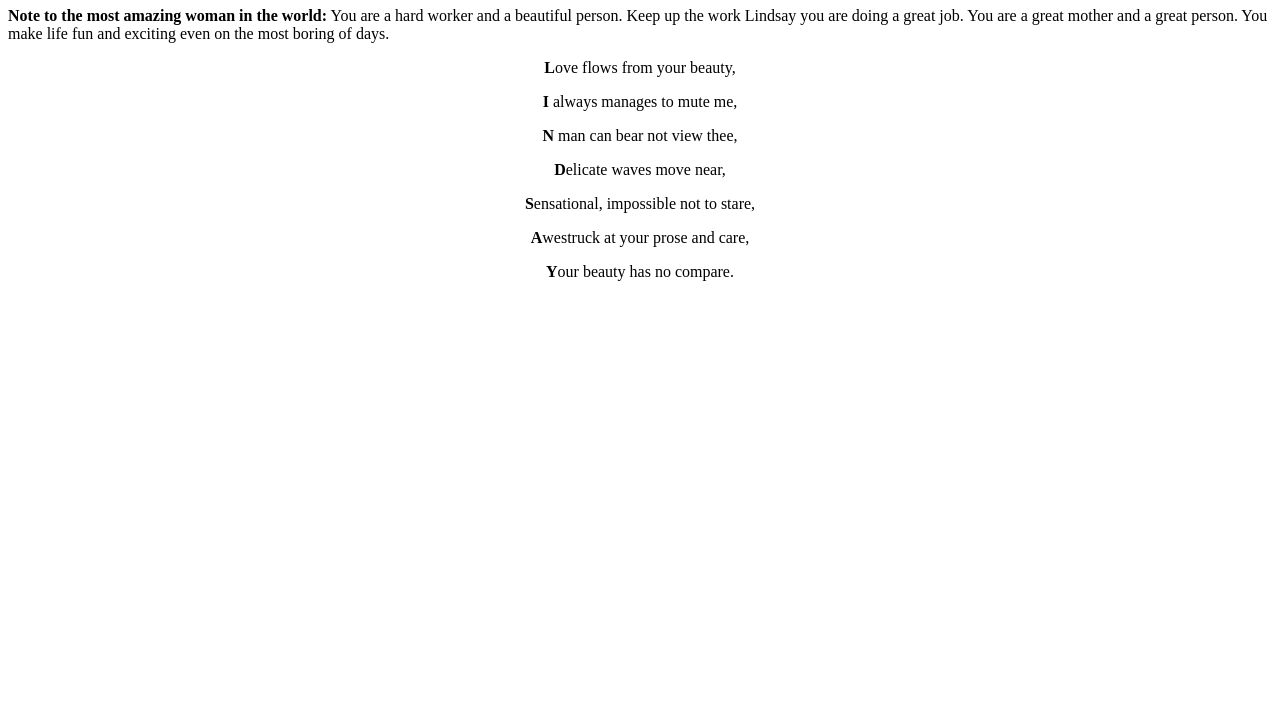
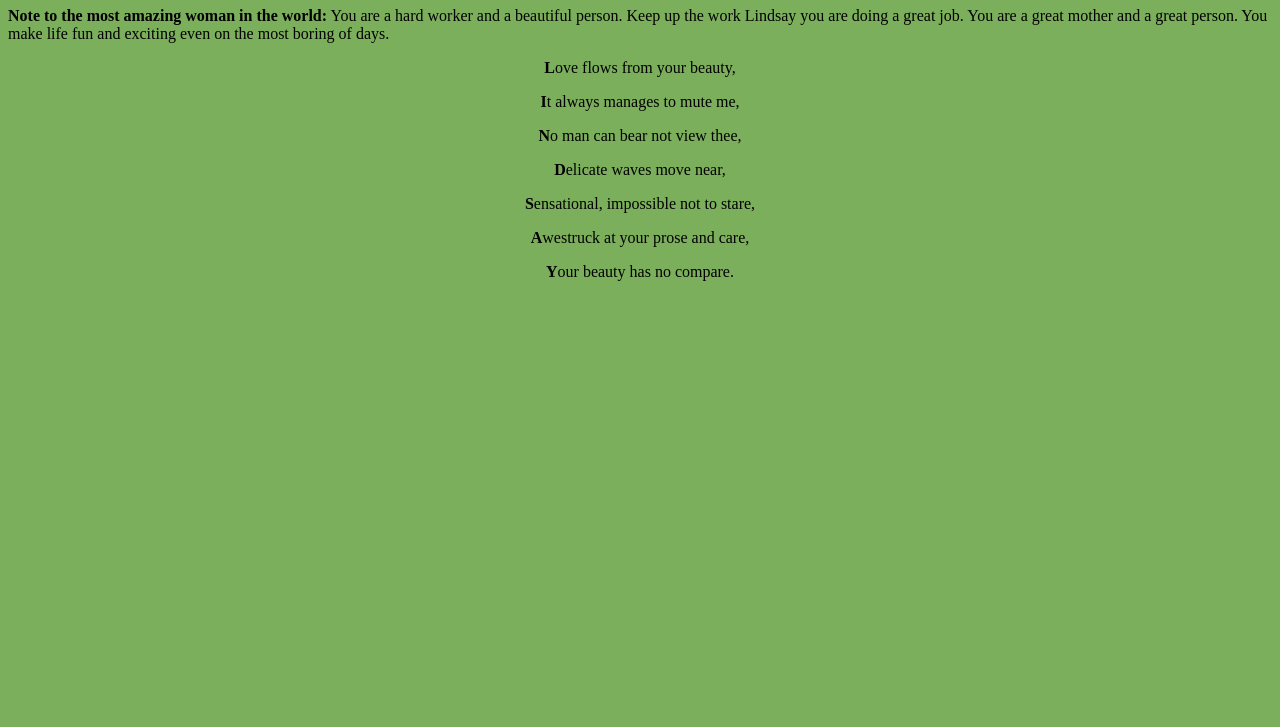
Before and after one commit to OdenRagnor/my-backend, a website: page Public/index.html in a window 1280 px wide. Shown: the part 73-800 px from the top of the page. Drawn offline with Linux system fonts and the light colour scheme.

Commit message:
added background and fixed missing letters.

```diff
--- a/Public/index.html
+++ b/Public/index.html
@@ -12,8 +12,8 @@
     <p id="note"><strong>Note to the most amazing woman in the world:</strong> You are a hard worker and a beautiful person. Keep up the work Lindsay you are doing a great job. You are a great mother and a great person. You make life fun and exciting even on the most boring of days.</p>
     <p class="space"></p>
     <p class="poem"><strong>L</strong>ove flows from your beauty,</p>
-    <p class="poem"><strong>I</strong> always manages to mute me,</p>
-    <p class="poem"><strong>N</strong> man can bear not view thee,</p>
+    <p class="poem"><strong>I</strong>t always manages to mute me,</p>
+    <p class="poem"><strong>N</strong>o man can bear not view thee,</p>
     <p class="poem"><strong>D</strong>elicate waves move near,</p>
     <p class="poem"><strong>S</strong>ensational, impossible not to stare,</p>
     <p class="poem"><strong>A</strong>westruck at your prose and care,</p>
--- a/Public/styles.css
+++ b/Public/styles.css
@@ -9,3 +9,7 @@
 .poem {
     text-align: center;
 }
+
+body {
+    background-color: #7BAF5B;
+}
```
